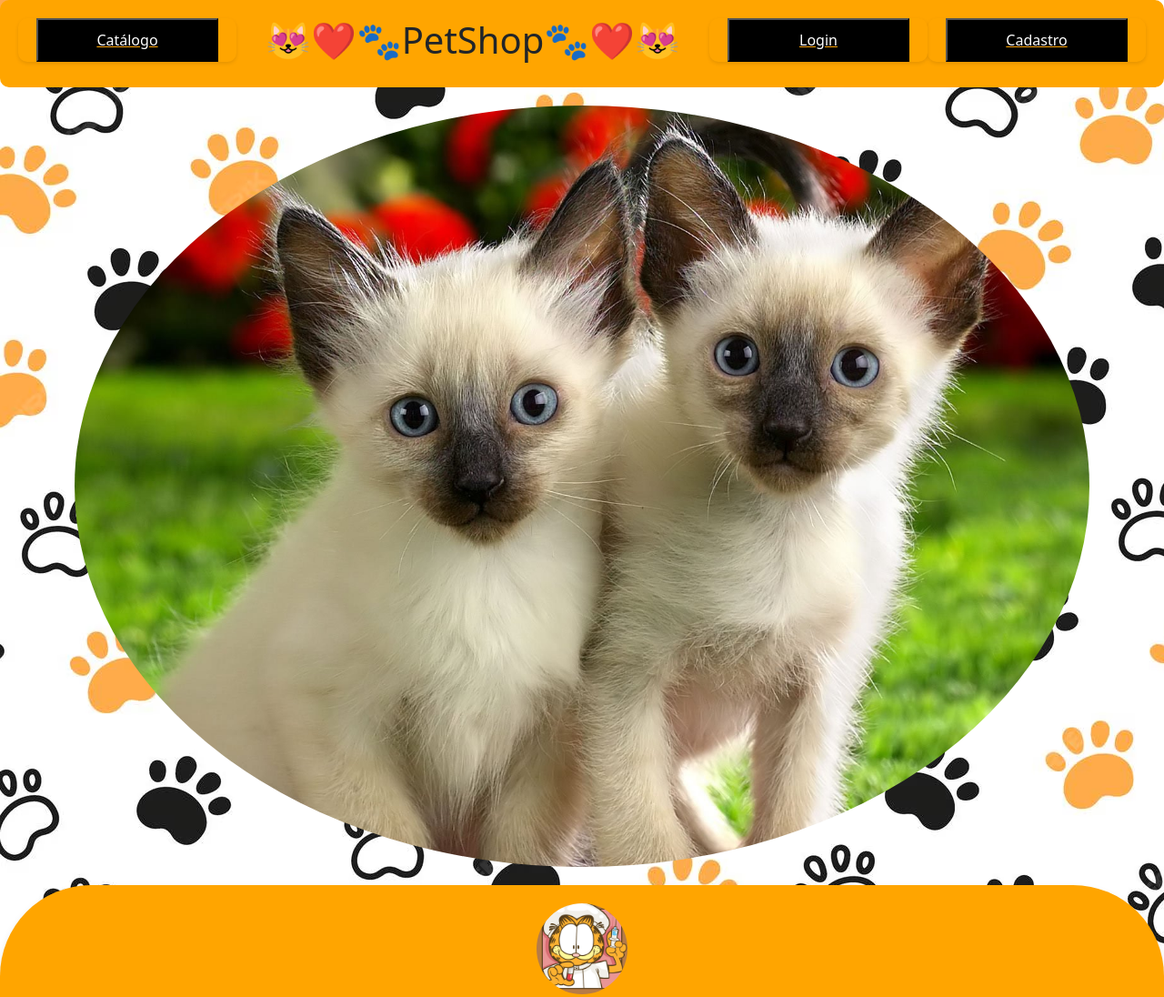
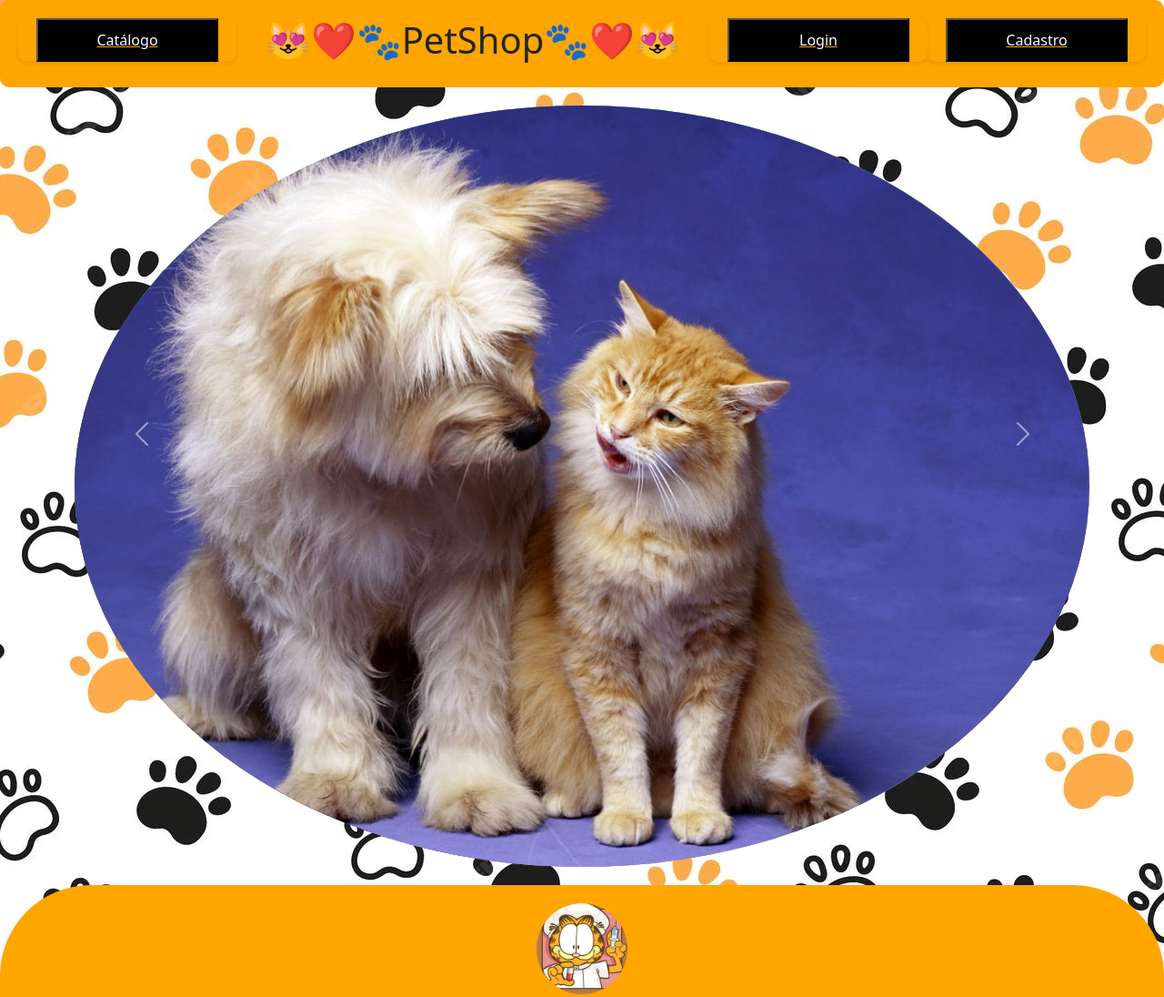
Before and after one commit to Dr4gonPlus/Prova, a plain HTML site: page index.html in a window 1280 px wide. Shown: the top 1096 px of the page at 91% size. Drawn offline with nearby package versions, Linux system fonts and the light colour scheme.

Commit message:
Carousel add

```diff
--- a/index.html
+++ b/index.html
@@ -26,9 +26,42 @@
 
         <section>
 
-            <div class="container-lg">
+            <div id="carouselExample" class="carousel slide container-lg">
 
-                <img src="imagens/R.jpeg" class="d-block w-100 rounded-circle" alt="Imagem de um PetShop com animais felizes">
+                <div class="carousel-inner">
+
+                    <div class="carousel-item active">
+
+                        <img src="imagens/R.jpeg" class="d-block w-100 rounded-circle" alt="Imagem de um PetShop com animais felizes">
+
+                    </div>
+
+                    <div class="carousel-item active">
+
+                        <img src="imagens/animals_baby_cats.jpg" class="d-block w-100 rounded-circle" alt="Imagem de um PetShop com animais felizes">
+
+                    </div>
+
+
+                    <div class="carousel-item active">
+
+                        <img src="imagens/cat_dog_friend.jpg" class="d-block w-100 rounded-circle" alt="Imagem de um PetShop com animais felizes">
+
+                    </div>
+
+                </div>
+
+                <button class="carousel-control-prev" type="button" data-bs-target="#carouselExample" data-bs-slide="prev" >
+                <span class="carousel-control-prev-icon" aria-hidden="true"></span>
+                <span class="visually-hidden" > Previous </span>
+
+                </button>
+
+                <button class="carousel-control-next" type="button" data-bs-target="#carouselExample"
+                    data-bs-slide="next">
+                    <span class="carousel-control-next-icon" aria-hidden="true"></span>
+                    <span class="visually-hidden">Next</span>
+                </button>
 
             </div>
 
```
Also changed, not shown: imagens/animals_baby_cats.jpg (added), imagens/cat_dog_friend.jpg (added).
